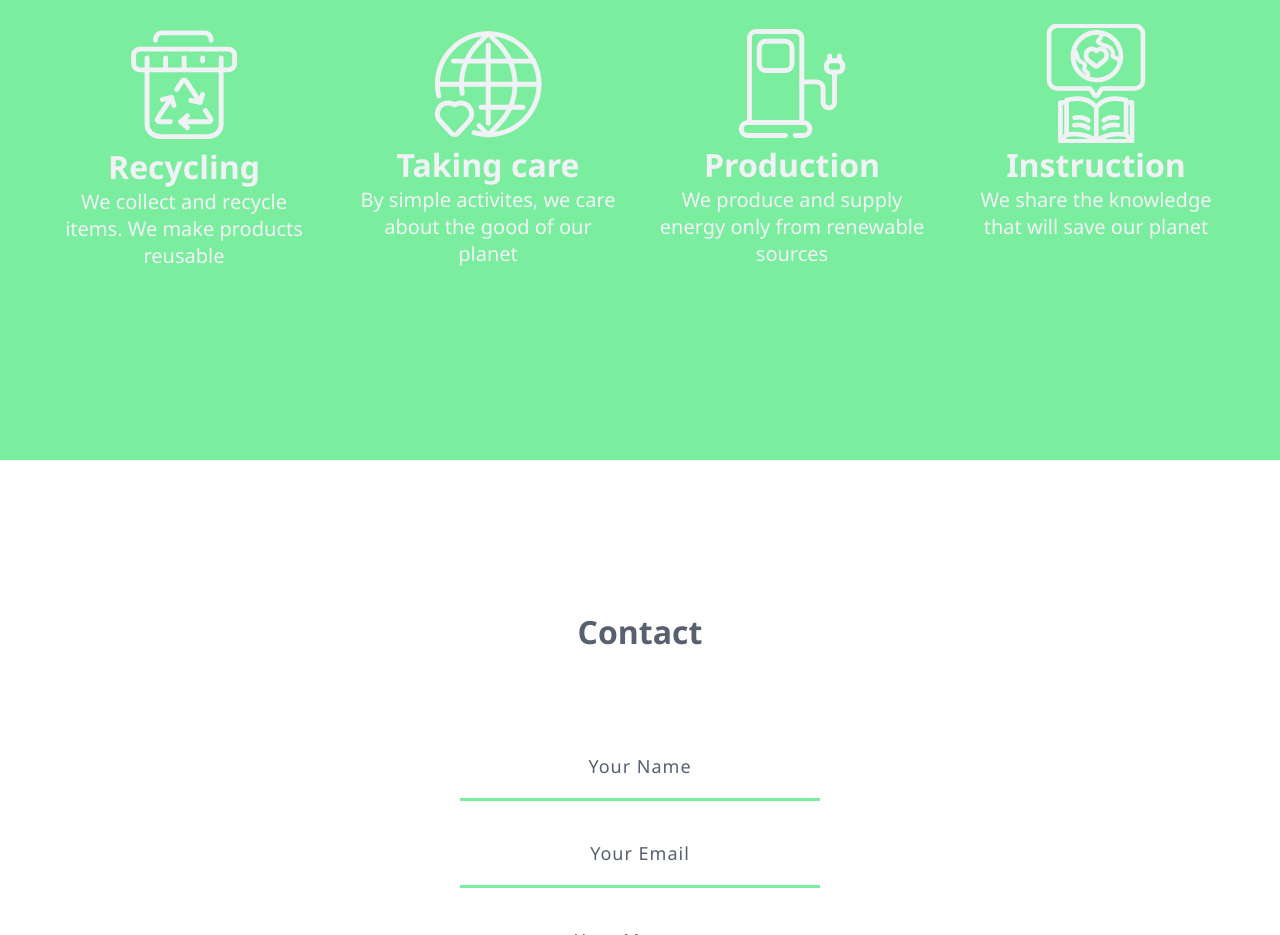
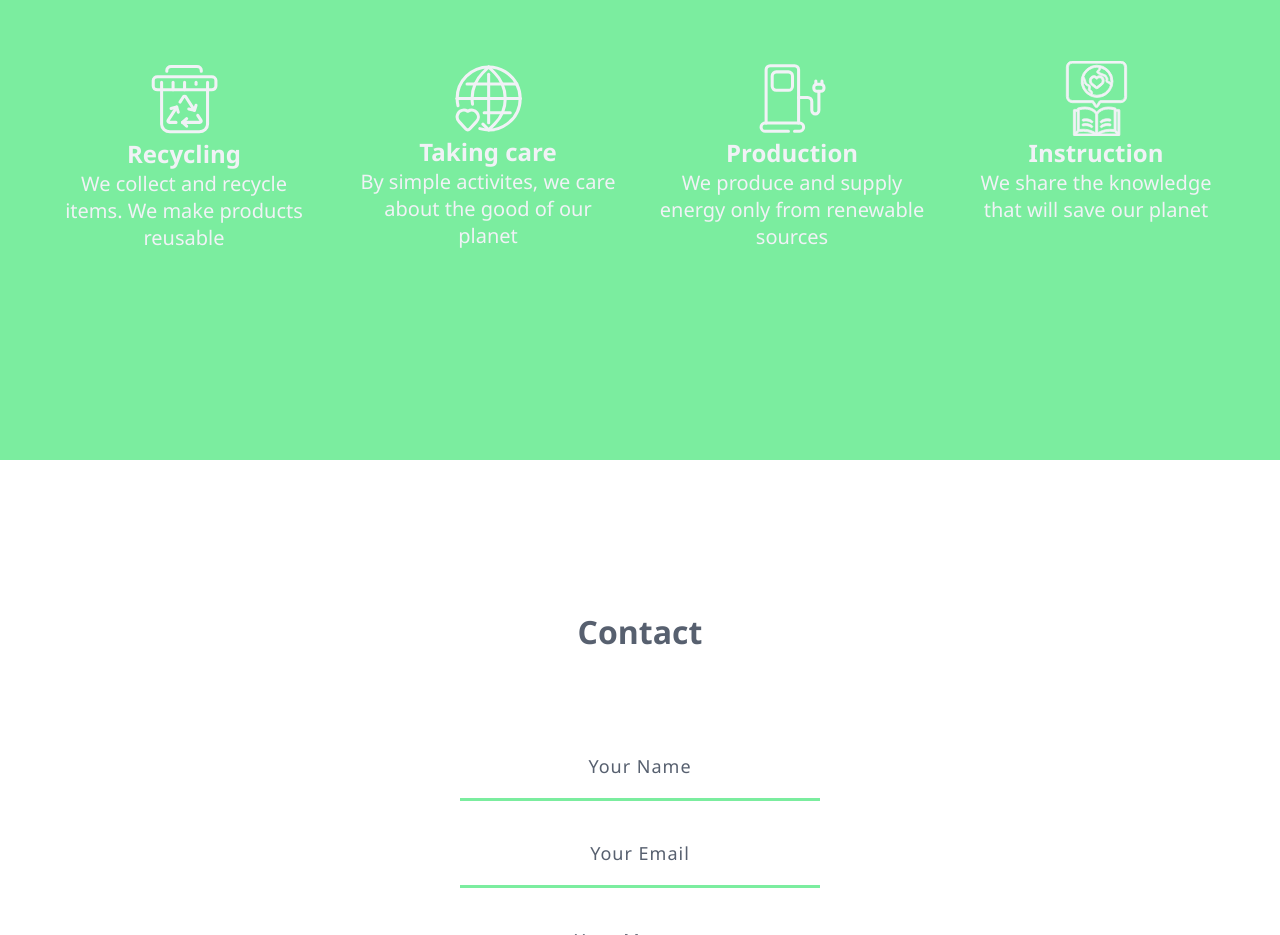
Before and after one commit to jakubszpil/greensea, a plain HTML site: page index.html in a window 1280 px wide. Shown: the part 1140-2075 px from the top of the page. Drawn offline with Linux system fonts and the light colour scheme.

Commit message:
Add files via upload

```diff
--- a/assets/css/style.scss
+++ b/assets/css/style.scss
@@ -326,10 +326,10 @@ body.overflow--hidden {
             flex-direction: column;
             padding: $padding;
             &__img {
-                width: 40%;
+                width: 25%;
             }
             &__title {
-                font-size: .8em;
+                font-size: .6em;
                 text-align: center;
             }
             &__text {
```
Also changed, not shown: index.html (+0 -3 lines), assets/css/style.css.
